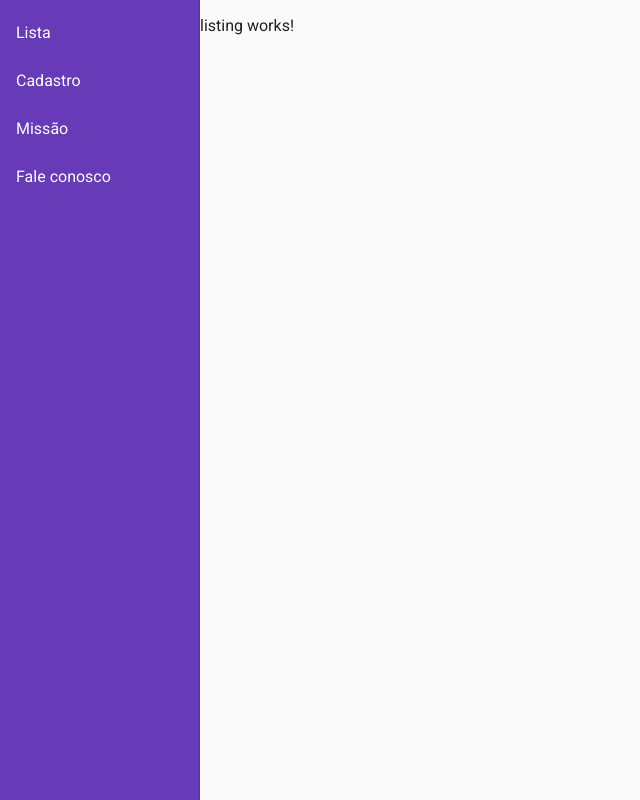
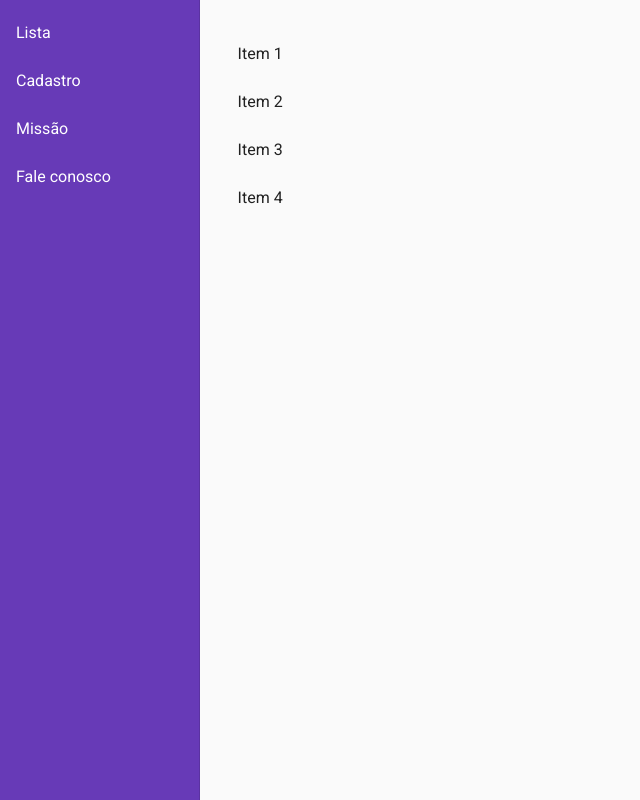
Before and after one commit to MatheusSoutto/pessoa-crud, an Angular app in the folder PessoaClient/: page / in a window 1280 px wide. Shown: the whole page, without its empty margins (0-640 px from the left). Built offline with nearby package versions, Linux system fonts and the light colour scheme.

Commit message:
listing component ready

```diff
--- a/PessoaClient/src/app/content/listing/listing.component.css
+++ b/PessoaClient/src/app/content/listing/listing.component.css
@@ -0,0 +1,3 @@
+div {
+  padding: 2%;
+}
--- a/PessoaClient/src/app/content/listing/listing.component.html
+++ b/PessoaClient/src/app/content/listing/listing.component.html
@@ -1 +1,5 @@
-<p>listing works!</p>
+<div>
+  <mat-list role="list">
+    <mat-list-item *ngFor="let item of listItems" role="listitem">{{ item }}</mat-list-item>
+  </mat-list>
+</div>
--- a/PessoaClient/src/app/content/listing/listing.component.ts
+++ b/PessoaClient/src/app/content/listing/listing.component.ts
@@ -7,6 +7,8 @@ import { Component, OnInit } from '@angular/core';
 })
 export class ListingComponent implements OnInit {
 
+  listItems: string[] = ['Item 1', 'Item 2', 'Item 3', 'Item 4'];
+
   constructor() { }
 
   ngOnInit() {
```
